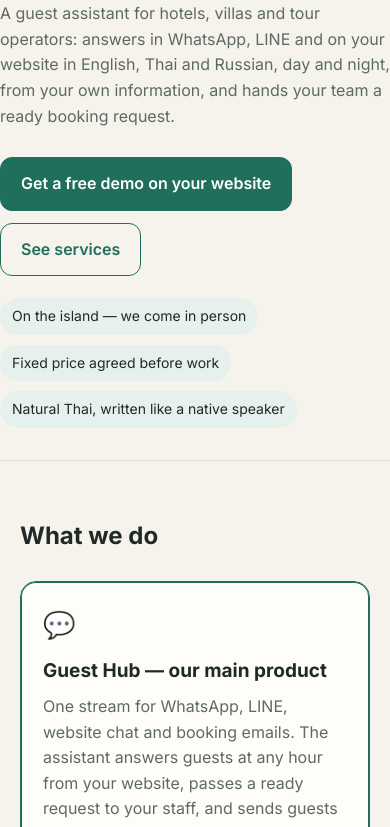
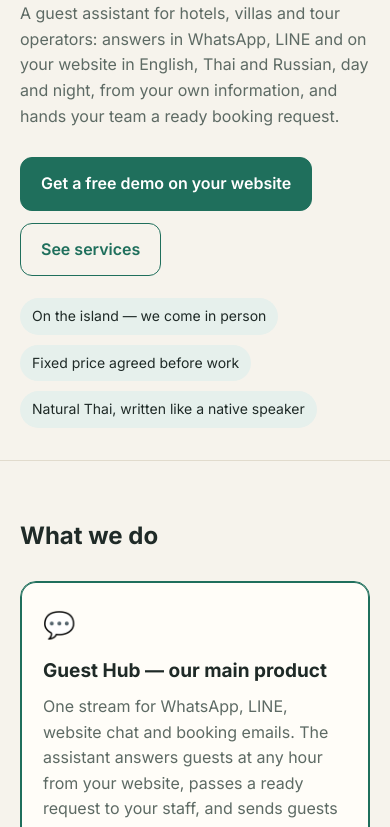
Before and after one commit to santex85/sato, a plain HTML site: page index.html in a window 390 px wide. Shown: the part 262-1089 px from the top of the page. Drawn offline with Linux system fonts and the light colour scheme.

Commit message:
Landing: keep side padding in the hero on phones
Co-Authored-By: Claude Opus 5.5 <noreply@anthropic.com>

```diff
--- a/index.html
+++ b/index.html
@@ -20,7 +20,7 @@ header{position:sticky;top:0;z-index:5;background:color-mix(in srgb,var(--bg) 92
 nav{display:flex;gap:18px;margin-left:auto} nav a{color:var(--mut);text-decoration:none;font-size:15px} nav a:hover{color:var(--ink)}
 .lang{display:flex;border:1px solid var(--line);border-radius:999px;overflow:hidden} .lang button{border:0;background:transparent;color:var(--mut);padding:6px 11px;font:600 13px Inter,sans-serif;cursor:pointer}
 .lang button.on{background:var(--acc);color:#fff}
-.hero{padding:72px 0 48px} .kick{color:var(--acc);font-weight:600;letter-spacing:.04em;text-transform:uppercase;font-size:13px}
+.hero{padding-top:72px;padding-bottom:48px} .kick{color:var(--acc);font-weight:600;letter-spacing:.04em;text-transform:uppercase;font-size:13px}
 h1{font-size:clamp(30px,5vw,50px);line-height:1.15;margin:12px 0 18px;max-width:820px} .sub{font-size:18px;color:var(--mut);max-width:760px}
 .cta{display:flex;gap:12px;flex-wrap:wrap;margin:28px 0 22px} .btn{display:inline-block;padding:13px 20px;border-radius:12px;font-weight:600;text-decoration:none;border:1px solid var(--acc)}
 .btn.p{background:var(--acc);color:#fff} .btn.s{color:var(--acc);background:transparent}
@@ -38,7 +38,7 @@ ol.steps{list-style:none;padding:0;margin:0;display:grid;grid-template-columns:r
 .contact{background:var(--card);border:1px solid var(--line);border-radius:20px;padding:30px} .contact p{color:var(--mut);max-width:640px}
 .btns{display:flex;gap:12px;flex-wrap:wrap;margin-top:18px} .btn.line{background:#06c755;border-color:#06c755;color:#fff} .btn.wa{background:#25d366;border-color:#25d366;color:#fff} .btn.mail{color:var(--acc)}
 footer{padding:30px 0 40px;color:var(--mut);font-size:14px}
-@media (max-width:760px){nav{display:none} .hero{padding:44px 0 32px} .sub{font-size:16px}}
+@media (max-width:760px){nav{display:none} .hero{padding-top:44px;padding-bottom:32px} .sub{font-size:16px}}
 </style>
 </head>
 <body>
```
Also changed, not shown: 1 other file.
